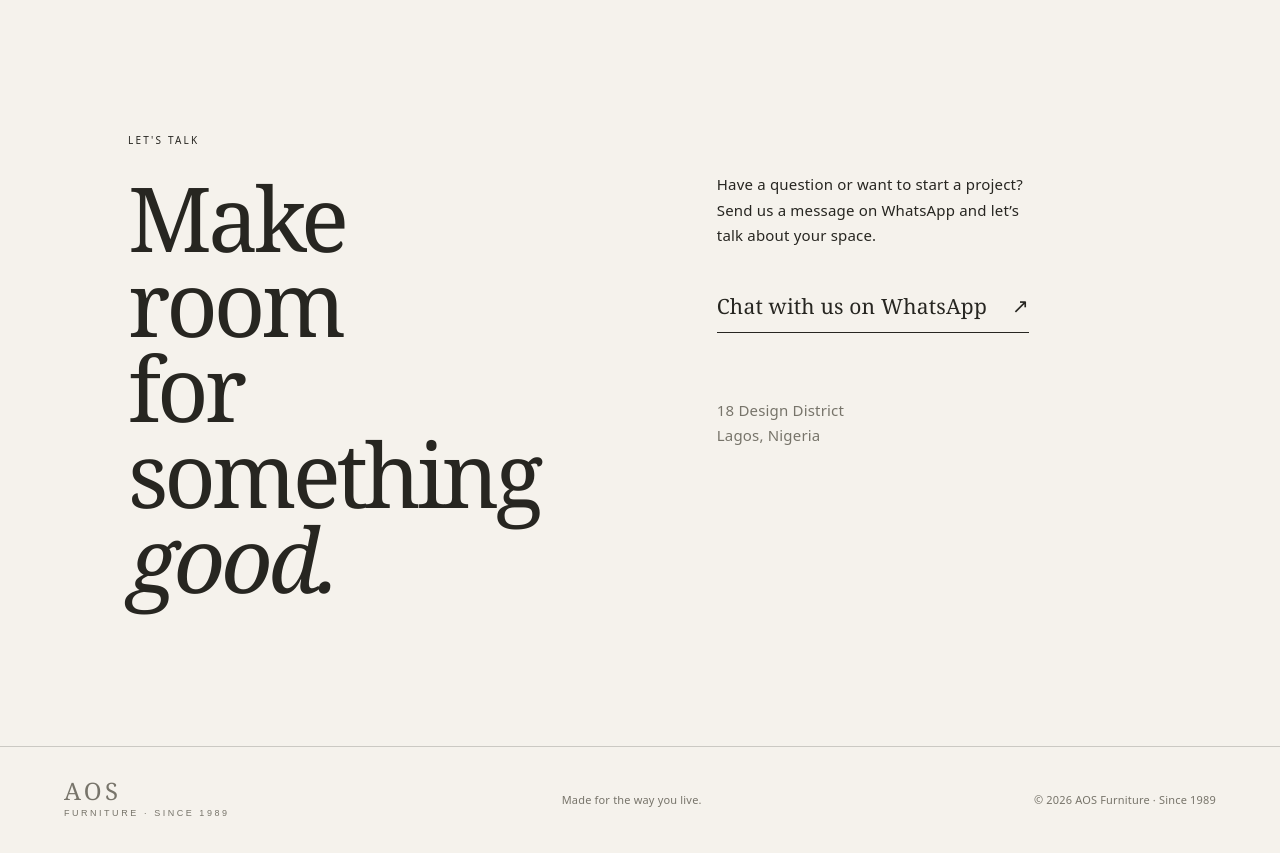
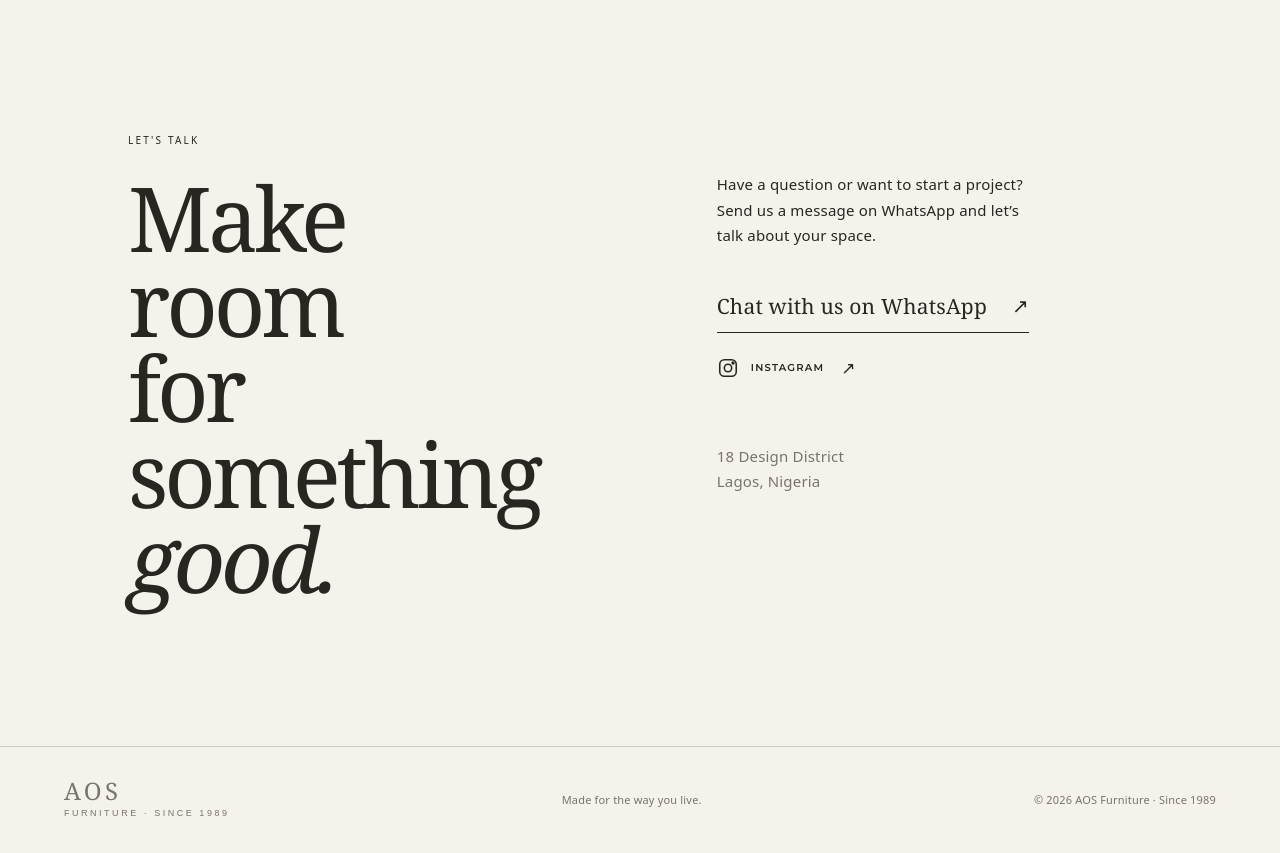
Before and after one commit to phixzas/AOS_Furniture, a React (Vite) app: page / in a window 1280 px wide. Shown: the part 6700-7553 px from the top of the page. Built offline with nearby package versions, Linux system fonts and the light colour scheme.

Commit message:
Add Instagram contact link

```diff
--- a/src/App.css
+++ b/src/App.css
@@ -39,6 +39,7 @@ em { font-style: italic; }
 .item-1 { grid-column: span 7; }.item-2 { grid-column: span 5; margin-top: 100px; }.item-3 { grid-column: 3 / span 5; margin-top: 24px; }.image-caption { position: absolute; bottom: 0; left: 0; right: 0; padding: 19px; display: flex; justify-content: space-between; color: #fff; text-transform: uppercase; letter-spacing: .15em; font-size: 9px; background: linear-gradient(transparent, rgba(0,0,0,.5)); }
 .quote { background: #c8c4b9; padding: 145px 10vw; text-align: center; }.quote p { font: clamp(48px, 7vw, 100px)/.95 Georgia, serif; letter-spacing: -.05em; }.quote span { text-transform: uppercase; font-size: 10px; letter-spacing: .18em; }
 .contact { display: grid; grid-template-columns: 1fr 1fr; gap: 12vw; }.contact-detail { padding-top: 45px; font-size: 15px; line-height: 1.7; max-width: 320px; }.text-link { display: inline-flex; gap: 25px; border-bottom: 1px solid var(--ink); padding: 28px 0 12px; font: 21px Georgia, serif; }.address { margin-top: 65px; color: #77746a; }
+.contact-links { display: flex; flex-direction: column; align-items: flex-start; }.instagram-link { display: inline-flex; align-items: center; gap: 12px; margin-top: 24px; color: var(--ink); text-transform: uppercase; letter-spacing: .12em; font: 600 10px 'Montserrat', sans-serif; }.instagram-link svg { width: 22px; height: 22px; fill: none; stroke: currentColor; stroke-width: 1.7; }.instagram-link b { font-size: 17px; font-weight: 400; margin-left: 5px; }.instagram-link:hover { opacity: .55; }
 footer { display: flex; justify-content: space-between; align-items: center; padding: 34px 5vw; border-top: 1px solid var(--line); font-size: 11px; color: #77746a; } footer p { margin: 0; }
 .admin-panel { padding: 10vw; min-height: calc(100vh - 160px); }.admin-intro { max-width: 700px; }.admin-intro h1 { font-size: clamp(60px, 8vw, 110px); margin: 0 0 25px; }.admin-intro > p:last-child { max-width: 440px; line-height: 1.7; color: #716f65; }
 .save-site-button { display: inline-flex; justify-content: space-between; align-items: center; gap: 45px; margin-top: 30px; padding: 16px 18px; border: 1px solid var(--ink); background: var(--ink); color: var(--paper); text-transform: uppercase; letter-spacing: .13em; font-size: 10px; cursor: pointer; }.save-site-button span { font-size: 19px; }.save-site-button:hover { background: transparent; color: var(--ink); }
--- a/src/App.jsx
+++ b/src/App.jsx
@@ -10,6 +10,7 @@ const defaultGallery = [
 ]
 
 const whatsappLink = 'https://wa.me/2348144293899'
+const instagramLink = 'https://www.instagram.com/aosfurniture/'
 const defaultServices = [
   { id: 'hotel', name: 'Hotel Furniture', eyebrow: '01 / Hospitality', copy: 'Thoughtful, durable pieces for guest rooms, lobbies, lounges, and dining spaces. We help hospitality teams create memorable environments that feel considered from the first arrival.' },
   { id: 'home', name: 'Home Furniture', eyebrow: '02 / Residential', copy: 'From a single statement piece to a complete home, we create warm, comfortable furniture that reflects your lifestyle and makes everyday living feel more intentional.' },
@@ -141,7 +142,7 @@ function PublicSite({ logo, gallery, services }) {
           <section className="gallery-section" id="gallery"><div className="section-heading"><div><p className="eyebrow">The gallery</p><h2>Spaces with <em>soul.</em></h2></div><p className="shop-note">A closer look at the details, textures,<br />and rooms behind the AOS collection.</p></div><div className="gallery-wall">{gallery.map((image, index) => <figure className={`gallery-wall-item gallery-wall-${index + 1}`} key={`gallery-${image.id}`}><img src={image.src} alt={image.alt} /><figcaption>{String(index + 1).padStart(2, '0')} / AOS FURNITURE</figcaption></figure>)}</div></section>
           <section className="shop-section" id="shop"><div className="section-heading"><div><p className="eyebrow">Shop the collection</p><h2>Pieces to <em>keep.</em></h2></div><p className="shop-note">Every piece is available by request.<br />Message us on WhatsApp to order.</p></div><div className="shop-grid">{gallery.slice(1).map((image, index) => <article className="shop-card" key={`shop-${image.id}`}><div className="shop-image"><img src={image.src} alt={image.alt} />{image.price && <span className="price-tag">{image.price}</span>}</div><div className="shop-card-info"><span>{image.alt}</span><a href={whatsappLink} target="_blank" rel="noreferrer">Ask about this piece ↗</a></div></article>)}</div></section>
           <section className="quote"><p>“The best rooms are<br /><em>felt</em> before they are seen.”</p><span>— AOS design notes</span></section>
-          <section className="contact" id="contact"><div><p className="eyebrow">Let's talk</p><h2>Make room<br />for something <em>good.</em></h2></div><div className="contact-detail"><p>Have a question or want to start a project? Send us a message on WhatsApp and let’s talk about your space.</p><a className="text-link" href={whatsappLink} target="_blank" rel="noreferrer">Chat with us on WhatsApp <span>↗</span></a><p className="address">18 Design District<br />Lagos, Nigeria</p></div></section>
+          <section className="contact" id="contact"><div><p className="eyebrow">Let's talk</p><h2>Make room<br />for something <em>good.</em></h2></div><div className="contact-detail"><p>Have a question or want to start a project? Send us a message on WhatsApp and let’s talk about your space.</p><div className="contact-links"><a className="text-link" href={whatsappLink} target="_blank" rel="noreferrer">Chat with us on WhatsApp <span>↗</span></a><a className="instagram-link" href={instagramLink} target="_blank" rel="noreferrer" aria-label="Follow AOS Furniture on Instagram"><svg viewBox="0 0 24 24" aria-hidden="true"><rect x="3" y="3" width="18" height="18" rx="5" /><circle cx="12" cy="12" r="4" /><circle cx="17.5" cy="6.5" r="1" /></svg><span>Instagram</span><b>↗</b></a></div><p className="address">18 Design District<br />Lagos, Nigeria</p></div></section>
       </main>
       <footer><a className="brand" href="#top"><span>AOS</span><small>FURNITURE · SINCE 1989</small></a><p>Made for the way you live.</p><span>© 2026 AOS Furniture · Since 1989</span></footer>
     </div>
```
